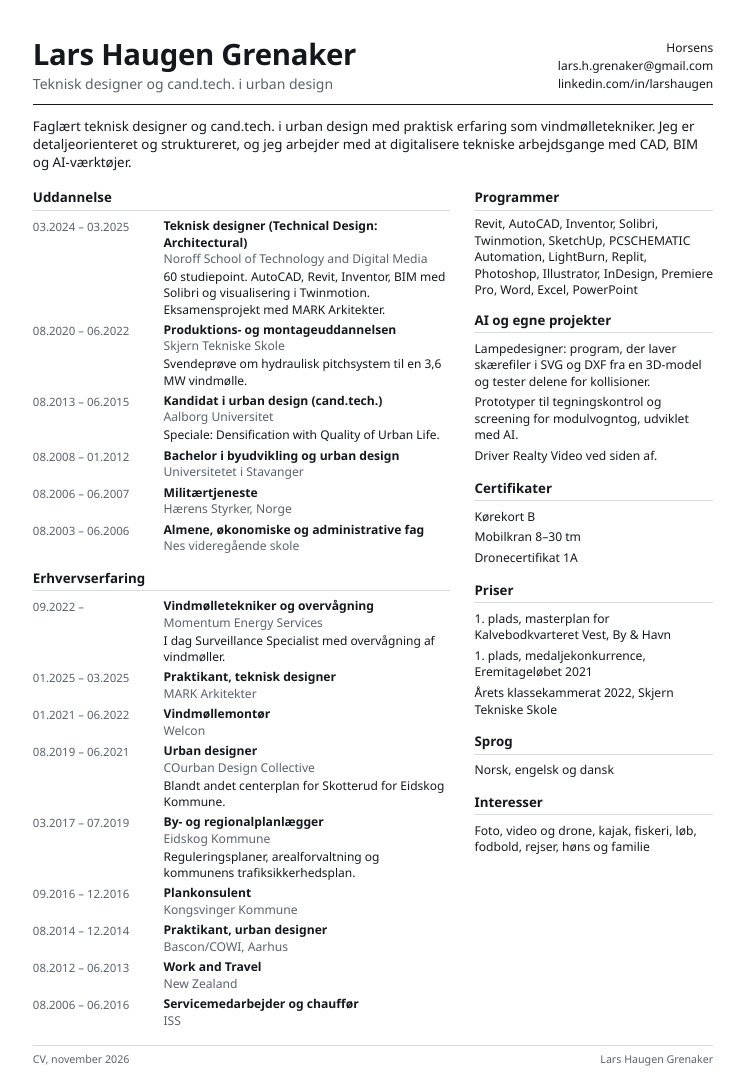
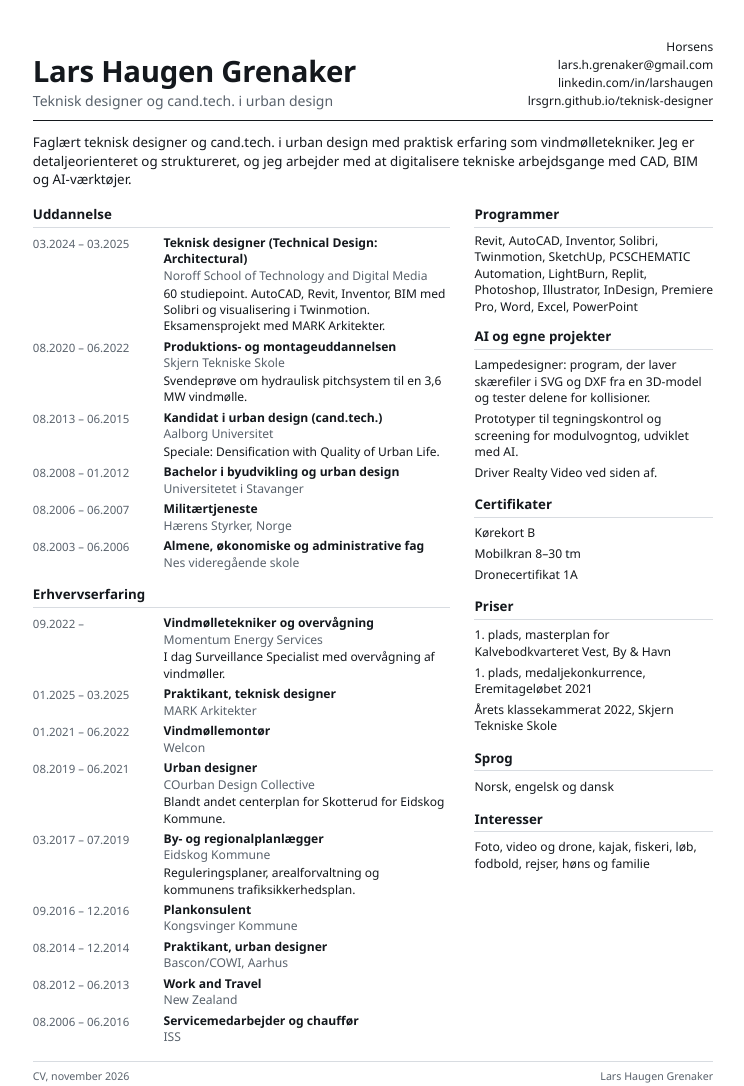
Before and after one commit to lrsgrn/teknisk-designer, a plain HTML site: page cv.html in a window 1280 px wide. Shown: the whole page, without its empty margins (267-1011 px from the left). Drawn offline with Linux system fonts and the light colour scheme.

Commit message:
CV med adresse til siden
Co-Authored-By: Claude Fable 5.2 <noreply@anthropic.com>

```diff
--- a/cv.html
+++ b/cv.html
@@ -38,7 +38,8 @@
   <address>
     Horsens<br>
     <a href="mailto:lars.h.grenaker@gmail.com">lars.h.grenaker@gmail.com</a><br>
-    <a href="https://www.linkedin.com/in/larshaugen/">linkedin.com/in/larshaugen</a>
+    <a href="https://www.linkedin.com/in/larshaugen/">linkedin.com/in/larshaugen</a><br>
+    <a href="https://lrsgrn.github.io/teknisk-designer/">lrsgrn.github.io/teknisk-designer</a>
   </address>
 </header>
 
```
Also changed, not shown: 1 other file.
